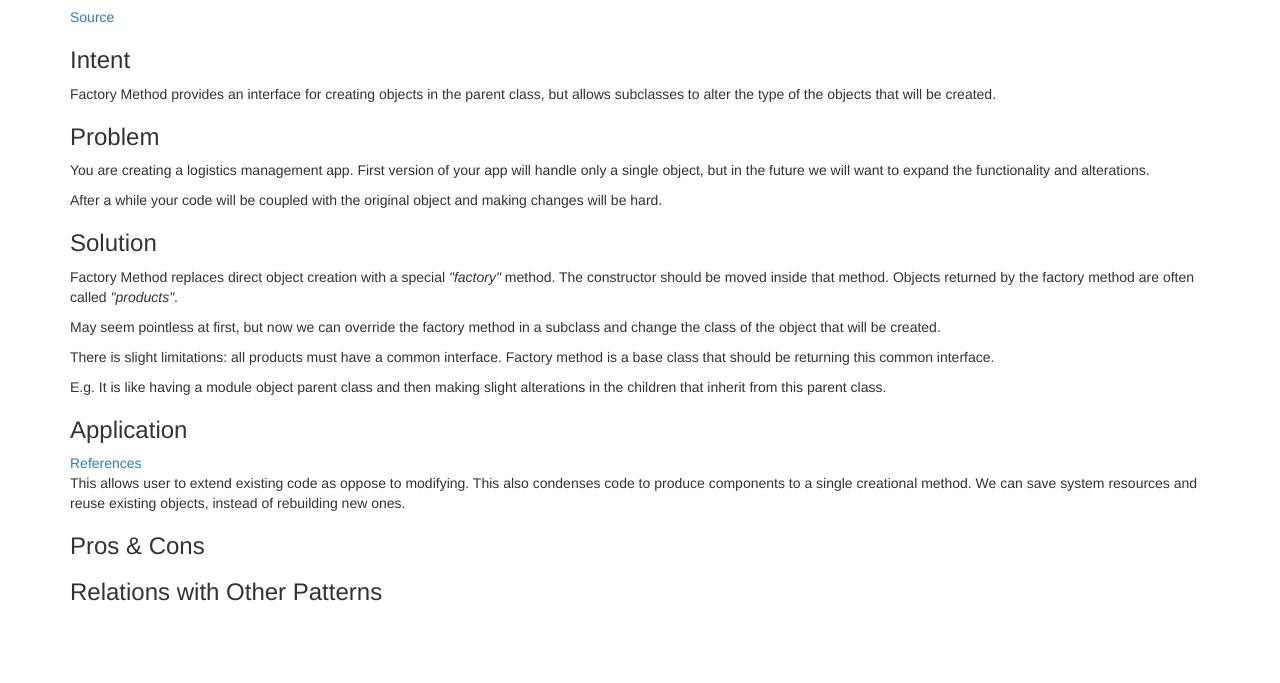
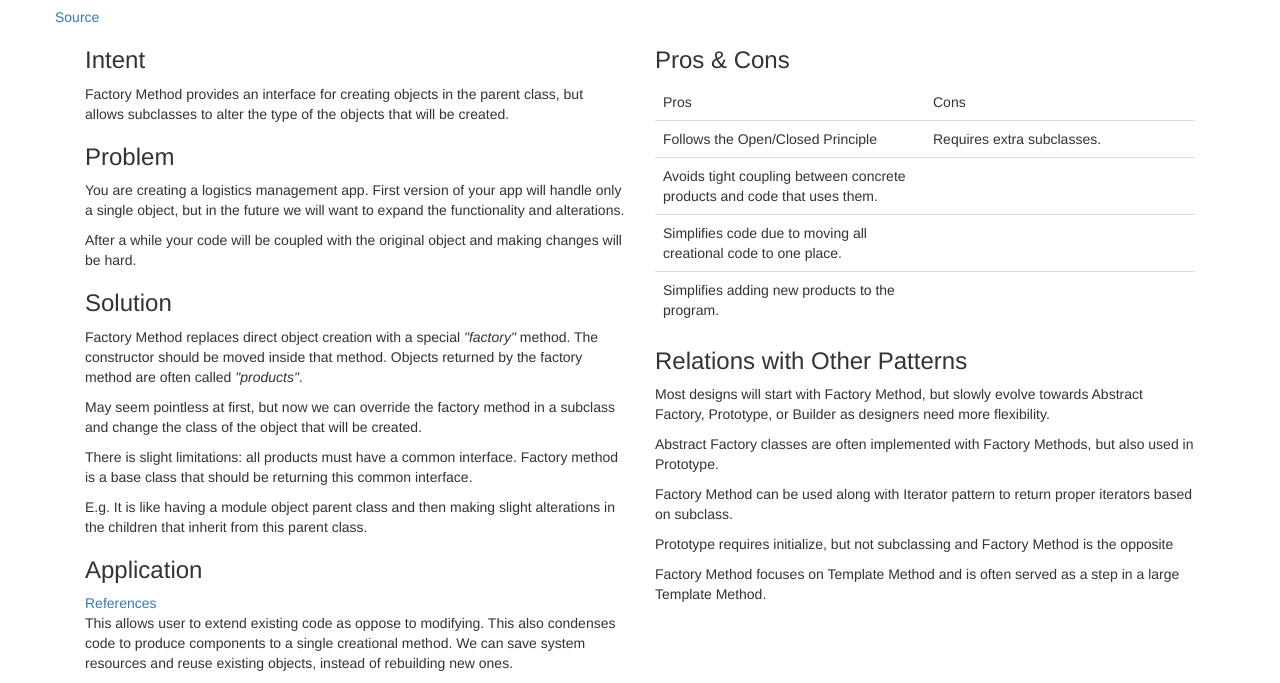
Before and after one commit to MJHowatCreations/DMIT2018-AdvJavascript---DesignPatternsProject, a website: page factorynotes.html in a window 1280 px wide. Shown: the part 182-865 px from the top of the page. Before the commit the page ends 800 px from the top, so only its background shows below. Drawn offline with Linux system fonts and the light colour scheme.

Commit message:
finished factory notes

```diff
--- a/css/main.css
+++ b/css/main.css
@@ -284,3 +284,6 @@ main {
     display: inline-block;
     width: inherit;
 }
+.procon td{
+    width: 10rem;
+}
--- a/factorynotes.html
+++ b/factorynotes.html
@@ -55,28 +55,75 @@
   </header>
   <main>
     <div class="container">
+      <div class="row">
         <h1>Notes - Factory Method</h1>
         <h4>Also known as: Virtual Constructor</h4>
         <a href="https://refactoring.guru/design-patterns/factory-method">Source</a>
+      </div>
+      <div class="col-md-6">
       <h3>Intent</h3>
-        <p>Factory Method provides an interface for creating objects in the parent class, but allows subclasses to alter the type of the objects that will be created.</p>
+      <p>Factory Method provides an interface for creating objects in the parent class, but allows subclasses to alter
+        the type of the objects that will be created.</p>
       <h3>Problem</h3>
-        <p>You are creating a logistics management app. First version of your app will handle only a single object, but in the future we will want to expand the functionality and alterations. </p>
+      <p>You are creating a logistics management app. First version of your app will handle only a single object, but
+        in the future we will want to expand the functionality and alterations. </p>
       <p>After a while your code will be coupled with the original object and making changes will be hard.</p>
       <h3>Solution</h3>
-        <p>Factory Method replaces direct object creation with a special <i>"factory"</i> method. The constructor should be moved inside that method. Objects returned by the factory method are often called <i>"products"</i>.</p>
-        <p>May seem pointless at first, but now we can override the factory method in a subclass and change the class of the object that will be created.</p>
-        <p>There is slight limitations: all products must have a common interface. Factory method is a base class that should be returning this common interface.</p>
-        <p>E.g. It is like having a module object parent class and then making slight alterations in the children that inherit from this parent class.</p>
+      <p>Factory Method replaces direct object creation with a special <i>"factory"</i> method. The constructor should
+        be moved inside that method. Objects returned by the factory method are often called <i>"products"</i>.</p>
+      <p>May seem pointless at first, but now we can override the factory method in a subclass and change the class of
+        the object that will be created.</p>
+      <p>There is slight limitations: all products must have a common interface. Factory method is a base class that
+        should be returning this common interface.</p>
+      <p>E.g. It is like having a module object parent class and then making slight alterations in the children that
+        inherit from this parent class.</p>
       <h3>Application</h3>
       <a href="https://addyosmani.com/resources/essentialjsdesignpatterns/book/#factorypatternjavascript">References</a>
-        <p>This allows user to extend existing code as oppose to modifying. This also condenses code to produce components to a single creational method. We can save system resources and reuse existing objects, instead of rebuilding new ones.</p>
-
+      <p>This allows user to extend existing code as oppose to modifying. This also condenses code to produce
+        components to a single creational method. We can save system resources and reuse existing objects, instead of
+        rebuilding new ones.</p>
+      </div>
+      <div class="col-md-6">
       <h3>Pros & Cons</h3>
       <p></p>
+      <table class="table procon">
+        <!-- Table Headers -->
+        <thead>
+          <tr>
+            <td>Pros</td>
+            <td>Cons</td>
+          </tr>
+        </thead>
+        <tbody>
+          <tr scope="row">
+            <td>Follows the Open/Closed Principle</td>
+            <td>Requires extra subclasses.</td>
+          </tr>
+
+          <tr scope="row">
+              <td>Avoids tight coupling between concrete products and code that uses them.</td>
+              <td></td>
+            </tr>
+
+          <tr scope="row">
+              <td>Simplifies code due to moving all creational code to one place.</td>
+              <td></td>
+            </tr>
+
+          <tr scope="row">
+              <td>Simplifies adding new products to the program.</td>
+              <td></td>
+            </tr>
+        </tbody>
+
+      </table>
       <h3>Relations with Other Patterns</h3>
-        <p></p>
-
+      <p>Most designs will start with Factory Method, but slowly evolve towards Abstract Factory, Prototype, or Builder as designers need more flexibility.</p>
+      <p>Abstract Factory classes are often implemented with Factory Methods, but also used in Prototype.</p>
+      <p>Factory Method can be used along with Iterator pattern to return proper iterators based on subclass.</p>
+      <p>Prototype requires initialize, but not subclassing and Factory Method is the opposite</p>
+      <p>Factory Method focuses on Template Method and is often served as a step in a large Template Method.</p>
+    </div>
 
 
     </div>
```
Lines whose indentation alone changed are shown as unchanged.
